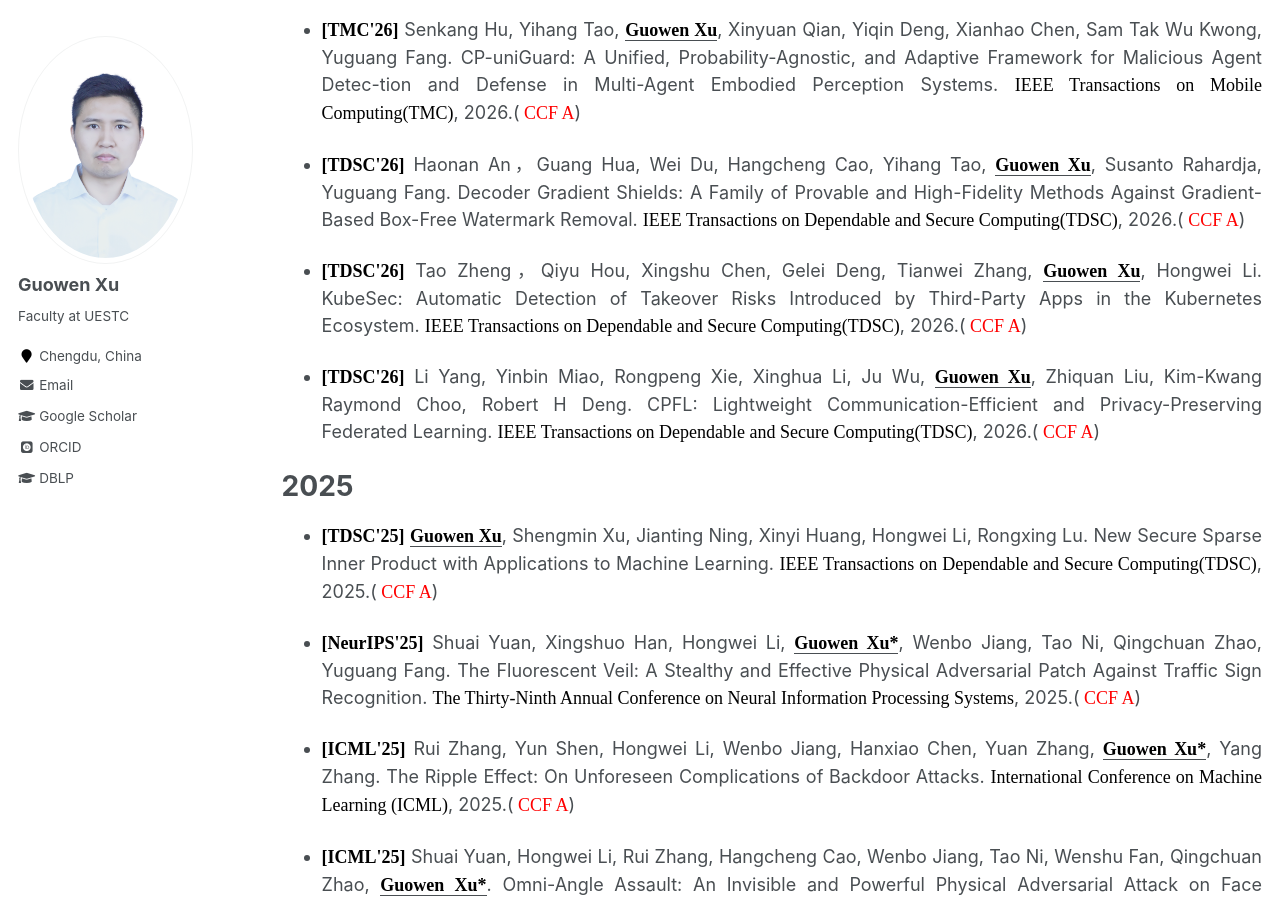
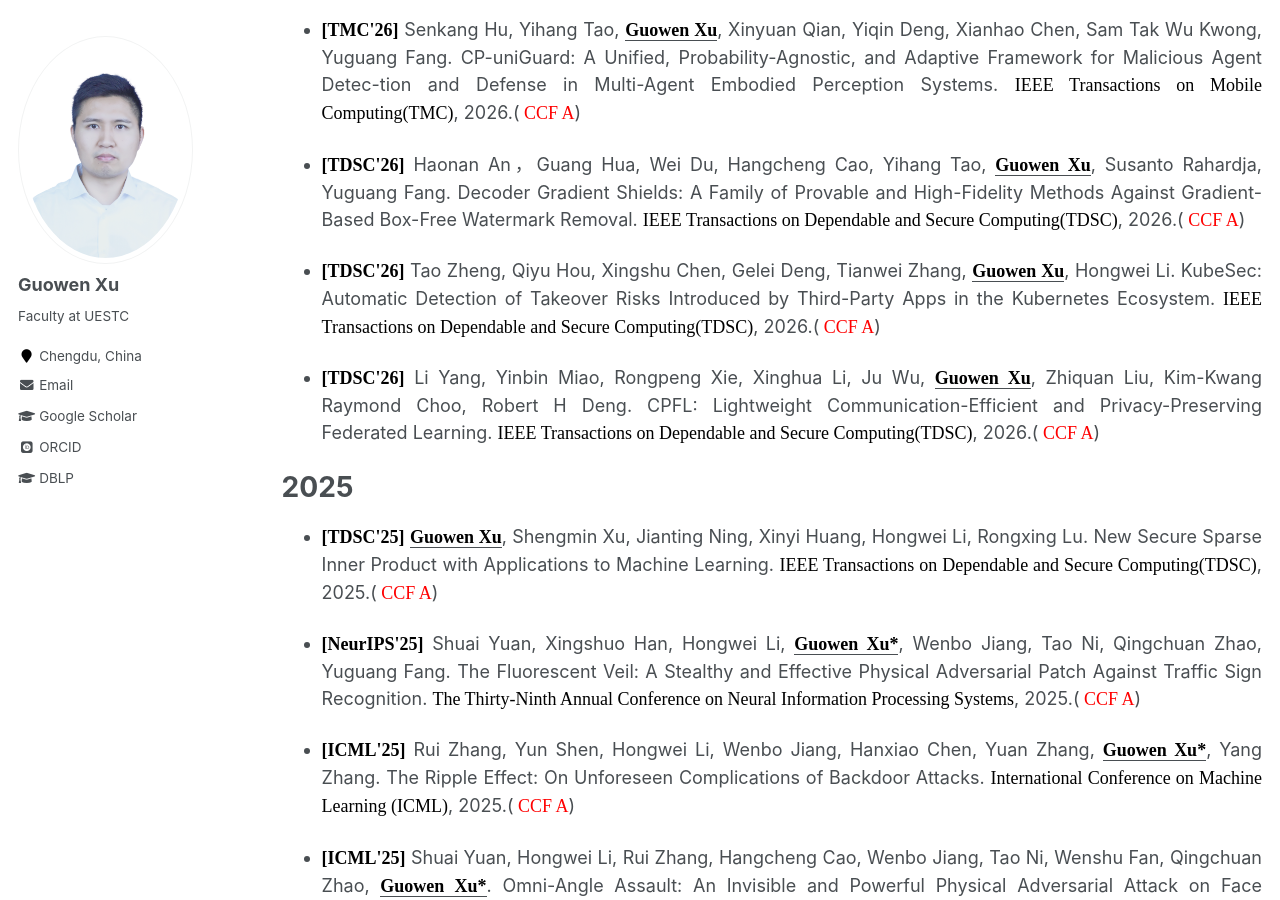
Before and after one commit to Guowen-xu/guowen-xu.github.io, a Jekyll site: the page built from _pages/publications.md, in a window 1280 px wide and 900 px high, scrolled down 1155 px. Built offline with Jekyll 4.4.1, drawn with Linux system fonts in a browser that asks for light colours; some web fonts are replaced.

Commit message:
Update publications.md

```diff
--- a/_pages/publications.md
+++ b/_pages/publications.md
@@ -29,7 +29,7 @@ You can find my articles on my [Google Scholar](https://scholar.google.com.hk/ci
 
 * <p align="justify"> <b><font face="Times New Roman" color=black size=4> [TDSC'26]</font></b> Haonan An，Guang Hua, Wei Du, Hangcheng Cao, Yihang Tao, <u><b><font face="Times New Roman" color=black size=4> Guowen Xu</font></b></u>, Susanto Rahardja, Yuguang Fang. Decoder Gradient Shields: A Family of Provable and High-Fidelity Methods Against Gradient-Based Box-Free Watermark Removal. <font face="Times New Roman" color=black size=4> IEEE Transactions on Dependable and Secure Computing(TDSC)</font>, 2026.(<font face="Times New Roman" color=red size=4> CCF A</font>)
 
-* <p align="justify"> <b><font face="Times New Roman" color=black size=4> [TDSC'26]</font></b> Tao Zheng，Qiyu Hou, Xingshu Chen, Gelei Deng, Tianwei Zhang, <u><b><font face="Times New Roman" color=black size=4> Guowen Xu</font></b></u>, Hongwei Li. KubeSec: Automatic Detection of Takeover Risks Introduced by Third-Party Apps in the Kubernetes Ecosystem. <font face="Times New Roman" color=black size=4> IEEE Transactions on Dependable and Secure Computing(TDSC)</font>, 2026.(<font face="Times New Roman" color=red size=4> CCF A</font>)
+* <p align="justify"> <b><font face="Times New Roman" color=black size=4> [TDSC'26]</font></b> Tao Zheng, Qiyu Hou, Xingshu Chen, Gelei Deng, Tianwei Zhang, <u><b><font face="Times New Roman" color=black size=4> Guowen Xu</font></b></u>, Hongwei Li. KubeSec: Automatic Detection of Takeover Risks Introduced by Third-Party Apps in the Kubernetes Ecosystem. <font face="Times New Roman" color=black size=4> IEEE Transactions on Dependable and Secure Computing(TDSC)</font>, 2026.(<font face="Times New Roman" color=red size=4> CCF A</font>)
 
 * <p align="justify"> <b><font face="Times New Roman" color=black size=4> [TDSC'26]</font></b> Li Yang, Yinbin Miao, Rongpeng Xie, Xinghua Li, Ju Wu, <u><b><font face="Times New Roman" color=black size=4> Guowen Xu</font></b></u>, Zhiquan Liu, Kim-Kwang Raymond Choo, Robert H Deng. CPFL: Lightweight Communication-Efficient and Privacy-Preserving Federated Learning. <font face="Times New Roman" color=black size=4> IEEE Transactions on Dependable and Secure Computing(TDSC)</font>, 2026.(<font face="Times New Roman" color=red size=4> CCF A</font>)
 
```
